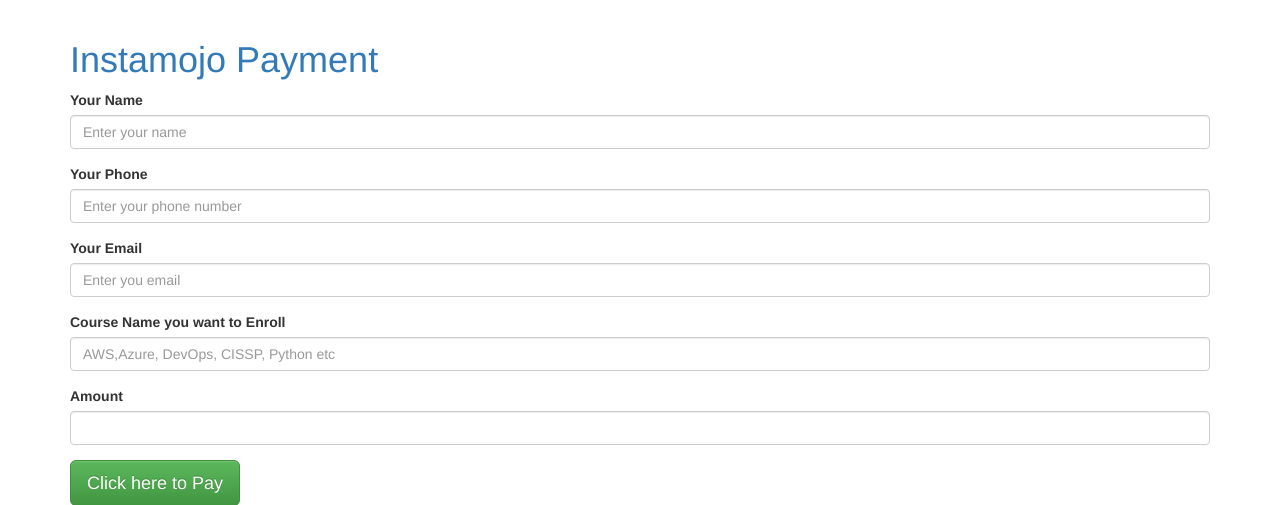
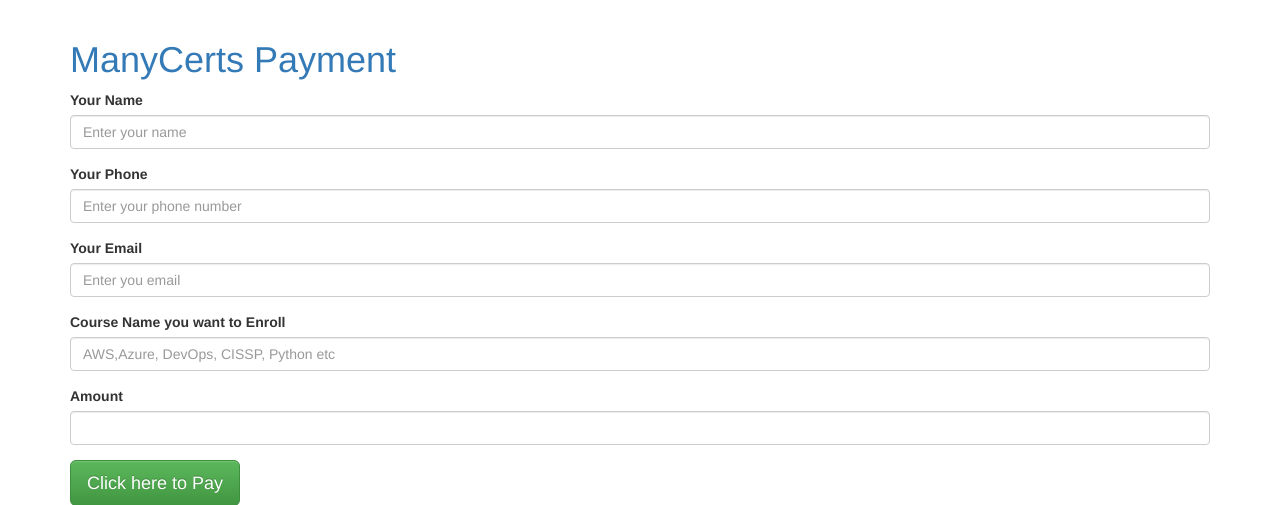
Before and after one commit to kumarself10/manycerts, a PHP site: page / in a window 1280 px wide. Shown: the top 505 px of the page. Run offline with PHP 8.4, Linux system fonts and the light colour scheme; data that the repository does not hold is empty.

Commit message:
Add files via upload

```diff
--- a/index.php
+++ b/index.php
@@ -19,7 +19,7 @@
 	<body>
     <div class="container">
 	<div class="page-header">
-        <h1><a href="index.php">Instamojo Payment</a></h1>
+        <h1><a href="index.php">ManyCerts Payment</a></h1>
 		<form action="pay.php" method="POST" accept-charset="utf-8">
 			<input type="hidden" name="product_name" value="<?php echo $prd_name; ?>">
 			<input type="hidden" name="product_price" value="<?php echo $prd_price; ?>">
```
